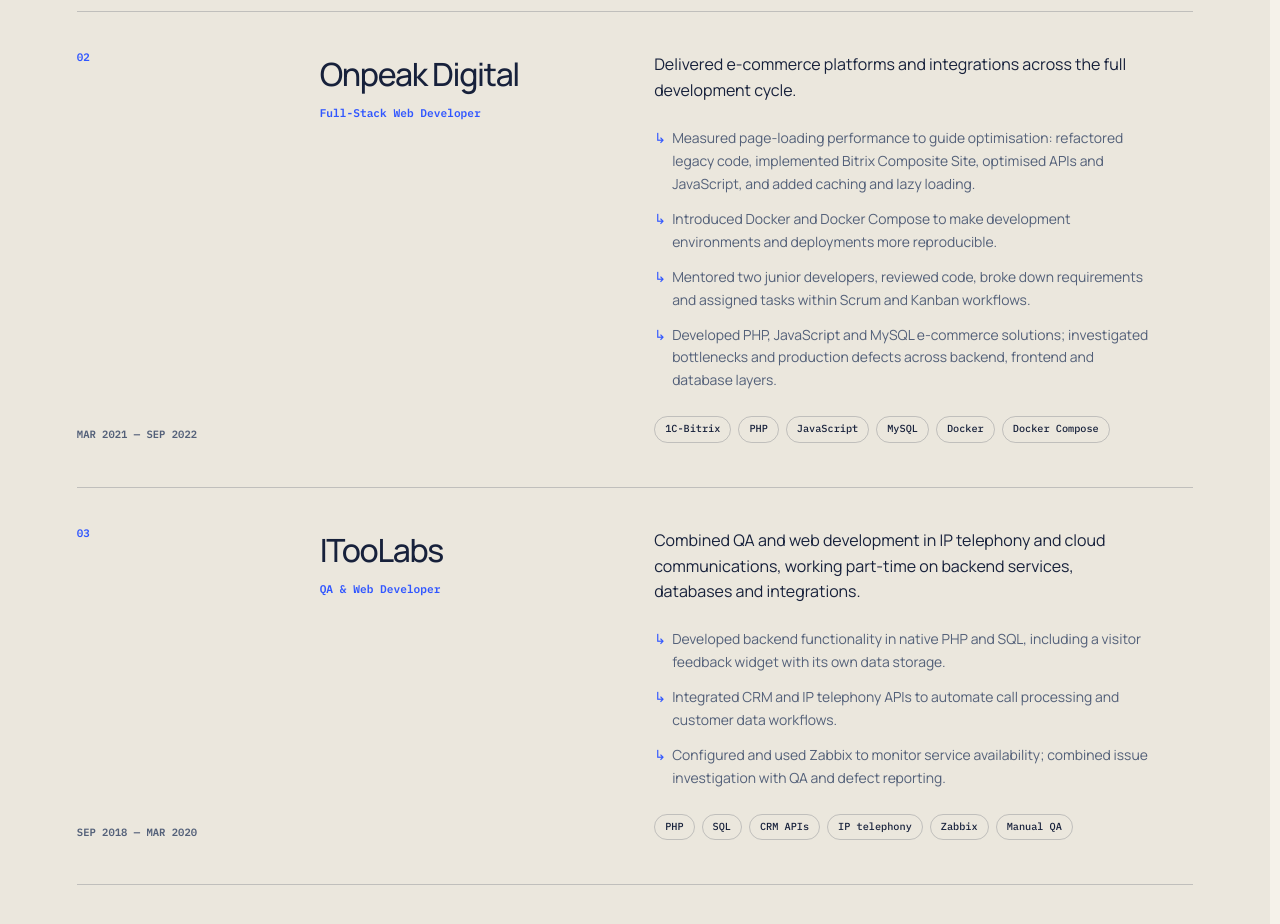
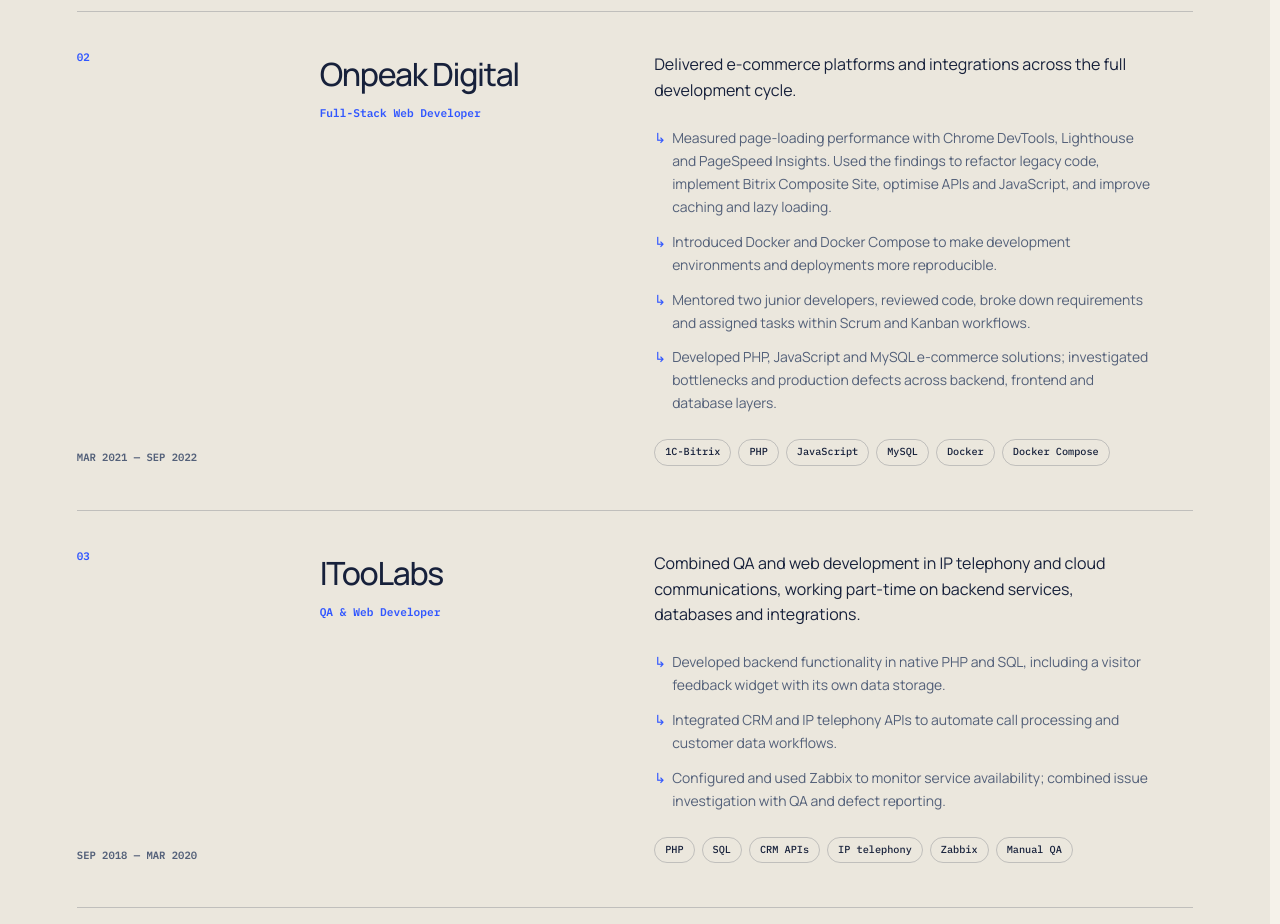
Before and after one commit to theDAREK497/portfolio, a React (Vite) app: page / in a window 1280 px wide. Shown: the part 6400-7324 px from the top of the page. Built offline with nearby package versions, Linux system fonts and the light colour scheme.

Commit message:
hotfix: css styles

```diff
--- a/src/content/experience.ts
+++ b/src/content/experience.ts
@@ -44,13 +44,13 @@
     },
     points: {
       en: [
-        'Measured page-loading performance to guide optimisation: refactored legacy code, implemented Bitrix Composite Site, optimised APIs and JavaScript, and added caching and lazy loading.',
+        'Measured page-loading performance with Chrome DevTools, Lighthouse and PageSpeed Insights. Used the findings to refactor legacy code, implement Bitrix Composite Site, optimise APIs and JavaScript, and improve caching and lazy loading.',
         'Introduced Docker and Docker Compose to make development environments and deployments more reproducible.',
         'Mentored two junior developers, reviewed code, broke down requirements and assigned tasks within Scrum and Kanban workflows.',
         'Developed PHP, JavaScript and MySQL e-commerce solutions; investigated bottlenecks and production defects across backend, frontend and database layers.',
       ],
       ru: [
-        'Измерял скорость загрузки сайта и использовал результаты для оптимизации: переработал устаревший код, внедрил «Композитный сайт» Битрикс, оптимизировал API и JavaScript, добавил кеширование и отложенную загрузку.',
+        'Измерял скорость загрузки сайта с помощью Chrome DevTools, Lighthouse и PageSpeed Insights. По результатам переработал устаревший код, внедрил «Композитный сайт» Битрикс, оптимизировал API и JavaScript, улучшил кеширование и отложенную загрузку.',
         'Внедрил Docker и Docker Compose, чтобы окружения разработки и развёртывание были более воспроизводимыми.',
         'Был наставником двух начинающих разработчиков: проводил ревью кода, декомпозировал требования и распределял задачи в процессах Scrum и Kanban.',
         'Разрабатывал интернет-магазины на PHP, JavaScript и MySQL; устранял узкие места и ошибки на уровне сервера, интерфейса и базы данных.',
```
Also changed, not shown: 2 other files (tests, documents, lock files or other folders).
